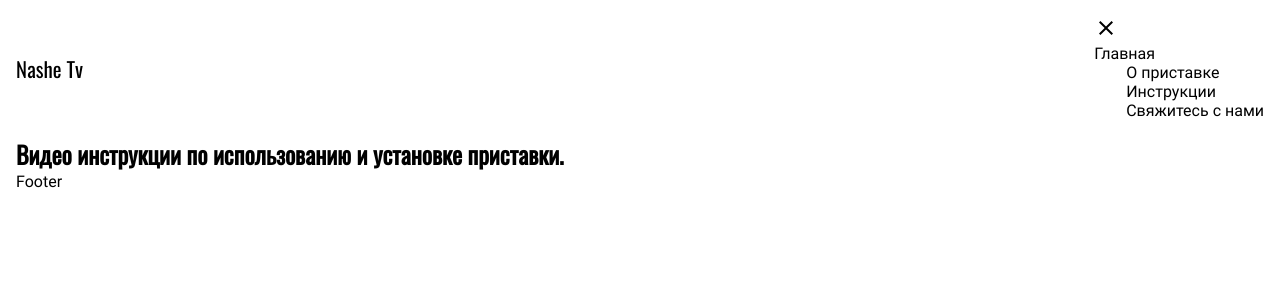
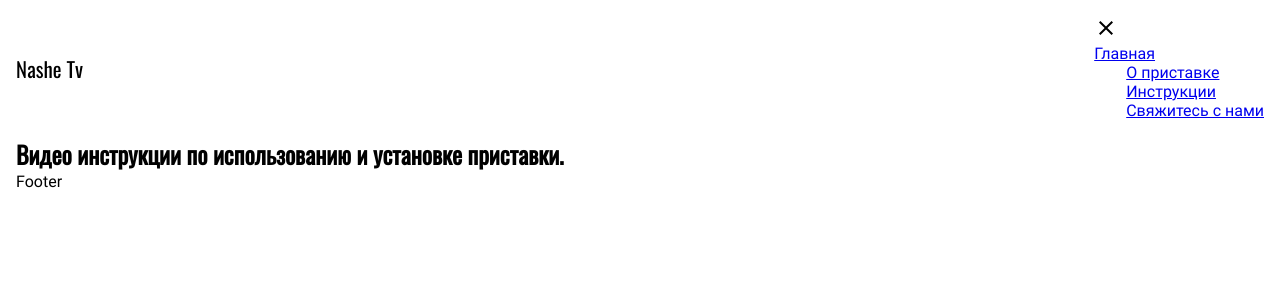
Before and after one commit to igor-co/nashetv, a React (Create React App) app: page /instructions in a window 1280 px wide. Both pictures are taken after a click on the icon 1252 px from the left and 28 px from the top of the page. Shown: the top 300 px of the page. Built offline with nearby package versions, Linux system fonts and the light colour scheme.

Commit message:
Add router links to Menu component

```diff
--- a/src/_components/Layout/_components/Header/_components/Menu/Menu.jsx
+++ b/src/_components/Layout/_components/Header/_components/Menu/Menu.jsx
@@ -1,6 +1,8 @@
 import { useState } from 'react';
 
 import styles from './Menu.module.scss';
+
+import { Link } from 'react-router-dom';
 
 import { ReactComponent as CloseIcon } from '../../../../../../_assets/icons/closeIcon.svg';
 import { ReactComponent as MenuIcon } from '../../../../../../_assets/icons/menuIcon.svg';
@@ -24,13 +26,21 @@ const Menu = () => {
       )}
       {isMenuVisible && (
         <ul className={styles.list}>
-          <li className={styles.listItem}>Главная</li>
+          <li className={styles.listItem}>
+            <Link to='/'>Главная</Link>
+          </li>
           <li className={styles.listItemSeparator}>|</li>
-          <li className={styles.listItem}>О приставке</li>
+          <li className={styles.listItem}>
+            <Link to='/about'>О приставке</Link>
+          </li>
           <li className={styles.listItemSeparator}>|</li>
-          <li className={styles.listItem}>Инструкции</li>
+          <li className={styles.listItem}>
+            <Link to='/instructions'>Инструкции</Link>
+          </li>
           <li className={styles.listItemSeparator}>|</li>
-          <li className={styles.listItem}>Свяжитесь с нами</li>
+          <li className={styles.listItem}>
+            <Link to='/contact'>Свяжитесь с нами</Link>
+          </li>
         </ul>
       )}
     </nav>
```
